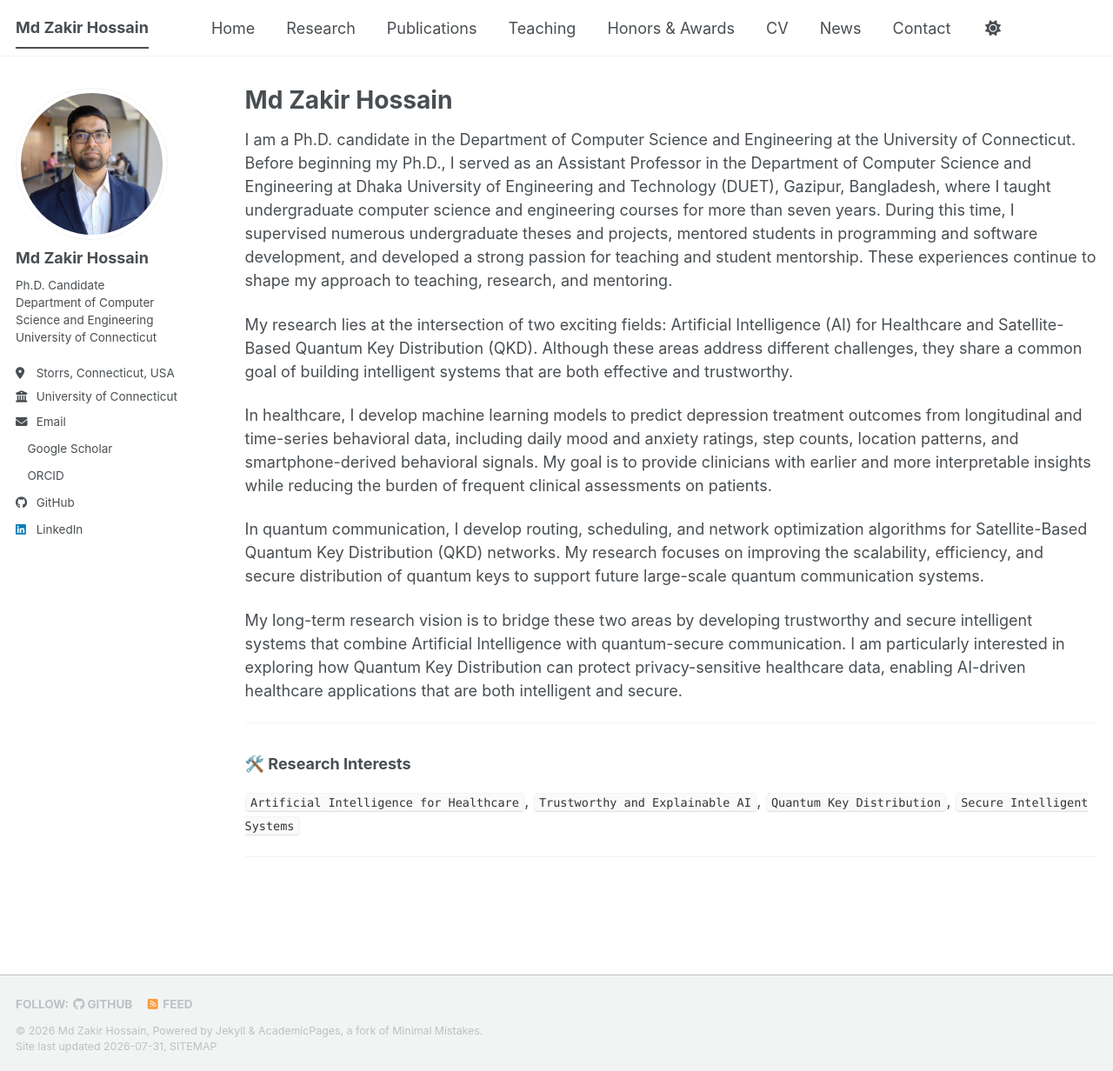
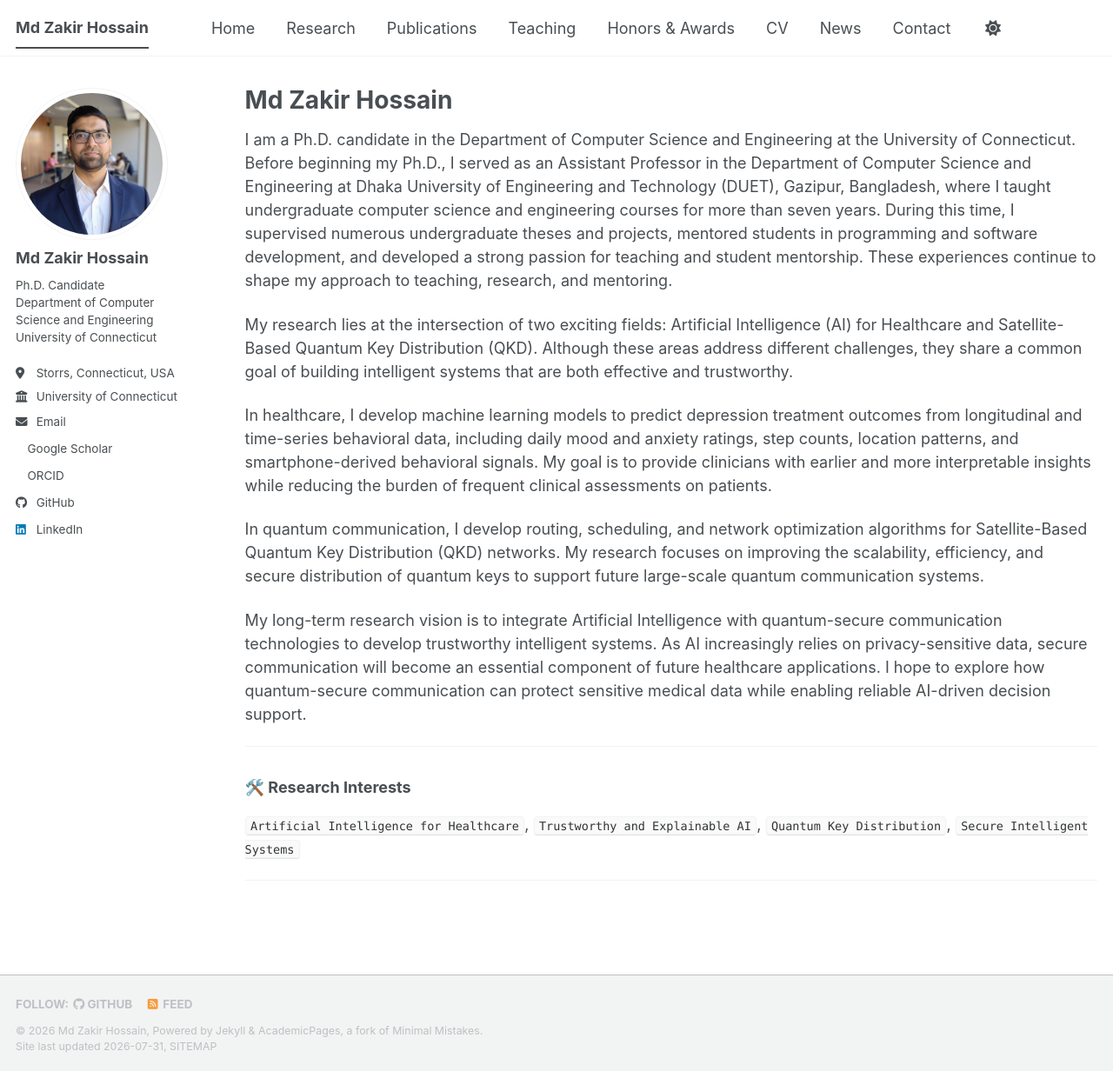
Before and after one commit to zakir-uconn/zakir-uconn.github.io, a Jekyll site: the page built from index.md, in a window 1280 px wide and 1232 px high. Shown: the whole window at 87% size. Built offline with Jekyll 4.4.1, drawn with Linux system fonts in a browser that asks for light colours; a style sheet for code colours, icons or effects is not loaded.

Commit message:
Update research vision in index.md
Revised long-term research vision to emphasize integration of AI with quantum-secure communication and its importance for healthcare applications.

```diff
--- a/index.md
+++ b/index.md
@@ -12,7 +12,7 @@ In healthcare, I develop machine learning models to predict depression treatment
 
 In quantum communication, I develop routing, scheduling, and network optimization algorithms for Satellite-Based Quantum Key Distribution (QKD) networks. My research focuses on improving the scalability, efficiency, and secure distribution of quantum keys to support future large-scale quantum communication systems.
 
-My long-term research vision is to bridge these two areas by developing trustworthy and secure intelligent systems that combine Artificial Intelligence with quantum-secure communication. I am particularly interested in exploring how Quantum Key Distribution can protect privacy-sensitive healthcare data, enabling AI-driven healthcare applications that are both intelligent and secure.
+My long-term research vision is to integrate Artificial Intelligence with quantum-secure communication technologies to develop trustworthy intelligent systems. As AI increasingly relies on privacy-sensitive data, secure communication will become an essential component of future healthcare applications. I hope to explore how quantum-secure communication can protect sensitive medical data while enabling reliable AI-driven decision support.
 
 ---
 
```
